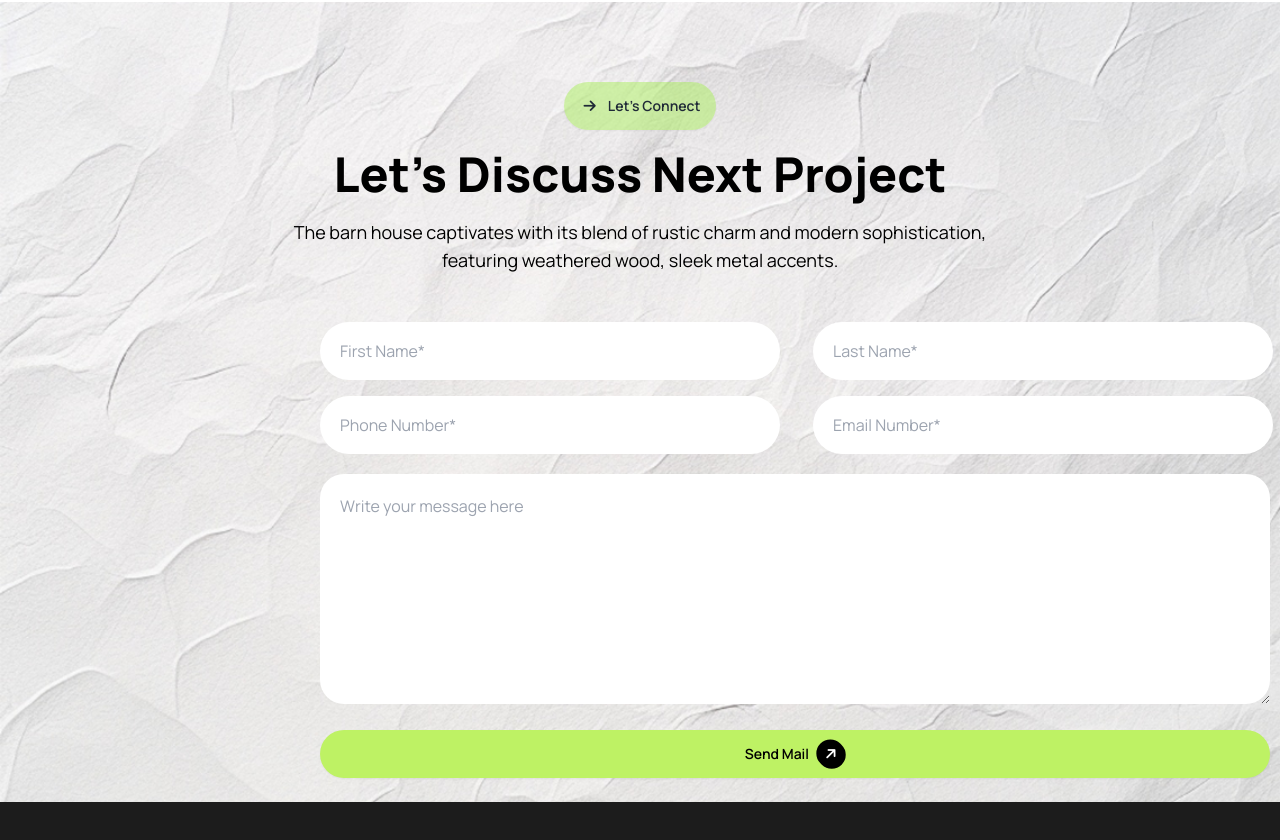
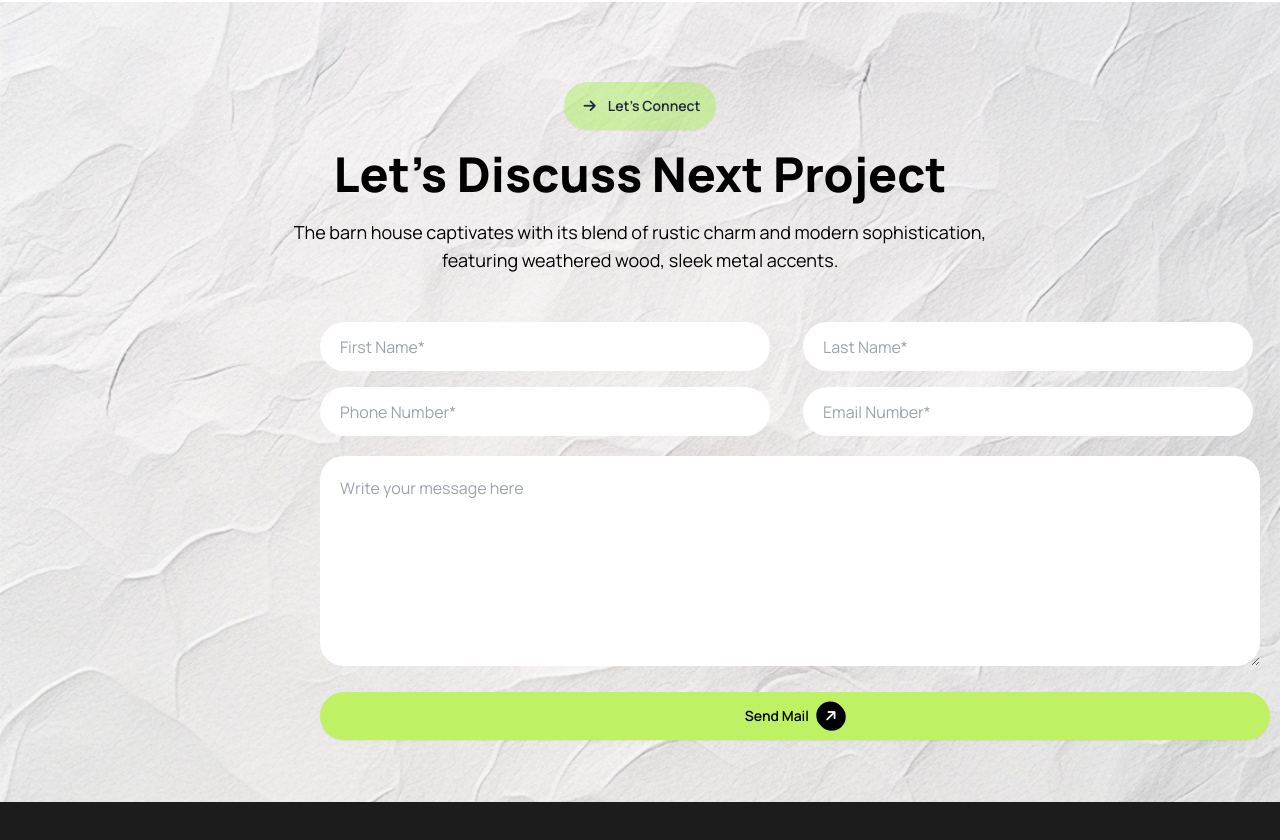
Before and after one commit to asifahmed1810/programming-hero-assignment-3, a plain HTML site: page index.html in a window 1280 px wide. Shown: the part 2711-3551 px from the top of the page. Drawn offline with nearby package versions, Linux system fonts and the light colour scheme.

Commit message:
Update discuss input section

```diff
--- a/index.html
+++ b/index.html
@@ -269,7 +269,7 @@
         <!-- discuss input section -->
 
         <section class="bg-cover bg-center h-screen relative" style="background-image: url(assets/bg.jpg);">
-            <div class=" text-center lg:w-full sm:w-full space-y-5 max-sm:mb-4 lg:mb-8 lg:mt-20 max-sm:mt-10 absolute ">
+            <div class=" text-center lg:w-full sm:w-full space-y-5 max-sm:mb-4 lg:mb-5 lg:mt-20 max-sm:mt-10 absolute ">
 
                 <button class="btn  rounded-full bg-[#ABEF5F80] border-none  max-sm:w-[246px]"> <i
                         class="fa-solid fa-arrow-right p-1  font-bold"></i>Let’s Connect</button>
@@ -283,24 +283,24 @@
 
             </div>
 
-            <div class="lg:w-[970px] lg:h-[540px] max-sm:hidden lg:mx-auto lg:absolute  lg:top-80 lg:left-80 ">
+            <div class="lg:w-[950px] lg:h-[520px] max-sm:hidden lg:mx-auto lg:absolute  lg:top-80 lg:left-80 ">
 
                 <div class="lg:grid lg:grid-cols-2 gap-4">
                     <div>
-                        <input class="lg:w-[460px] lg:h-[58px] lg:rounded-full lg:pl-5" type="text" placeholder="First Name*">
+                        <input class="lg:w-[450px] lg:h-[49px] lg:rounded-full lg:pl-5" type="text" placeholder="First Name*">
                     </div>
                     <div class="">
-                        <input class="lg:w-[460px] lg:h-[58px] lg:rounded-full lg:pl-5" type="text" placeholder="Last Name*">
+                        <input class="lg:w-[450px] lg:h-[49px] lg:rounded-full lg:pl-5" type="text" placeholder="Last Name*">
                     </div>
                     <div class="">
-                        <input class="lg:w-[460px] lg:h-[58px] lg:rounded-full lg:pl-5" type="text" placeholder="Phone Number*">
+                        <input class="lg:w-[450px] lg:h-[49px] lg:rounded-full lg:pl-5" type="text" placeholder="Phone Number*">
                     </div>
                     <div class="">
-                        <input class="lg:w-[460px] lg:h-[58px] lg:rounded-full lg:pl-5" type="text" placeholder="Email Number*">
+                        <input class="lg:w-[450px] lg:h-[49px] lg:rounded-full lg:pl-5" type="text" placeholder="Email Number*">
                     </div>
                 </div>
                 <div>
-                    <textarea class="lg:w-[950px] lg:h-[230px] lg:mt-5 rounded-3xl p-5 mb-5" name="" id="" placeholder="Write your message here"></textarea>
+                    <textarea class="lg:w-[940px] lg:h-[210px] lg:mt-5 rounded-3xl p-5 mb-5" name="" id="" placeholder="Write your message here"></textarea>
 
                     <a class="btn rounded-full bg-lime-300 lg:w-[950px] text-black border-none">Send Mail <i
                         class="fa-solid fa-arrow-right p-2 bg-black rounded-full text-white -rotate-45 font-semibold"></i></a>
```
